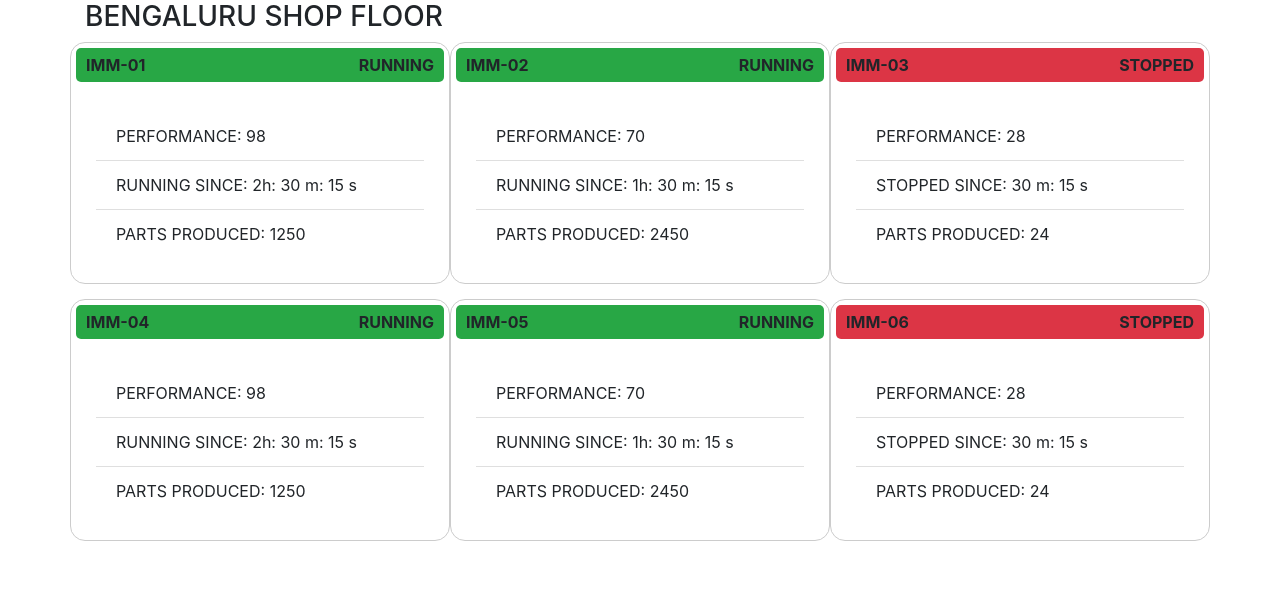
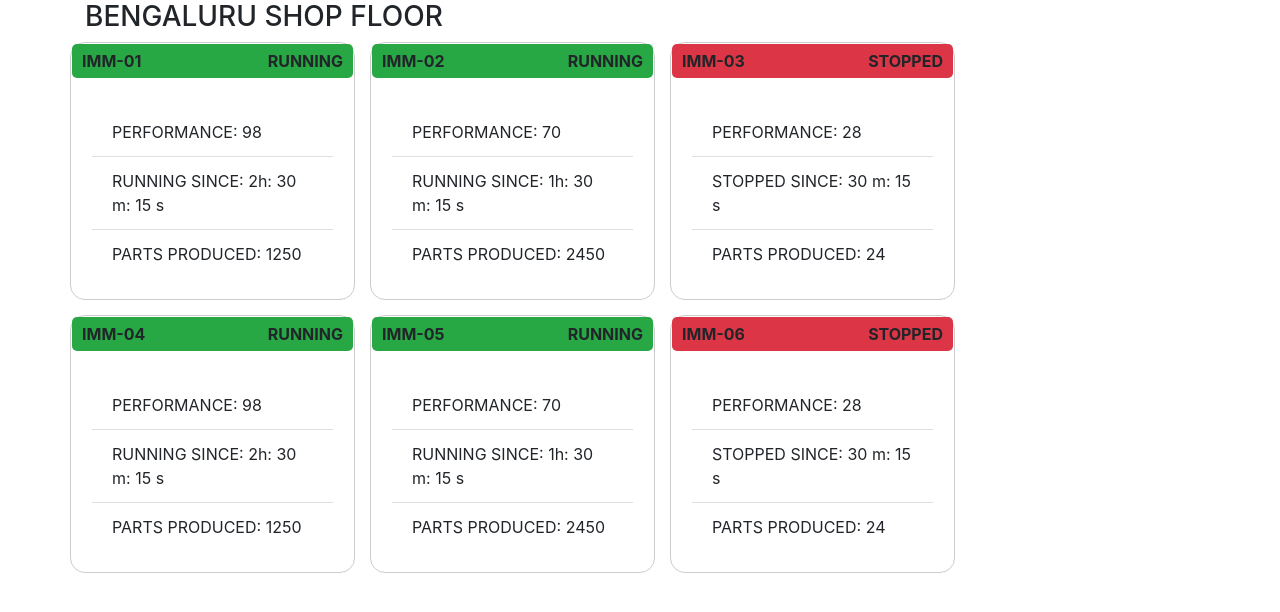
Before and after one commit to Vinyas-S/Dynamic-Grids, a plain HTML site: page index.html in a window 1280 px wide. Drawn offline with nearby package versions, Linux system fonts and the light colour scheme.

Commit message:
fixed css

```diff
--- a/index.js
+++ b/index.js
@@ -17,13 +17,13 @@ function renderGrids(data) {
 
   $.each(data, function (index, machine) {
     var grid = $("<div>", {
-      class: "card col-lg-4 col-md-6 col-sm-12",
+      class: "card col-lg-3 col-md-6 col-sm-12",
     });
 
     var stateColor = getMachineStateColor(machine);
     var stateIndicator = $("<div>", {
       class: "state-indicator " + stateColor,
-      text: machine.name,
+      text: machine.MACHINE
     });
 
     var machineState = machine.STATUS;
@@ -32,7 +32,7 @@ function renderGrids(data) {
       text: machineState,
     });
 
-    stateIndicator.text(machine.MACHINE).append(stateText);
+    stateIndicator.append(stateText);
 
     var gridBody = $("<div>", {
       class: "card-body",
@@ -65,7 +65,7 @@ function getMachineStateColor(machine) {
     return "bg-success";
   } else if (machine.STATUS === "STOPPED") {
     return "bg-danger";
-  } else {
-    return "";
+  } else if(machine.STATUS === "PAUSED") {
+    return "bg-secondary";
   }
 }
--- a/styles.css
+++ b/styles.css
@@ -1,8 +1,13 @@
+#grids-container {
+    display: flex;
+    flex-wrap: wrap;
+    gap: 15px;
+}
+
 .card {
-  margin-bottom: 15px;
   border: 1px solid #ccc;
   border-radius: 15px;
-  padding: 5px;
+  padding: 1px;
 }
 
 .state-indicator {
```
